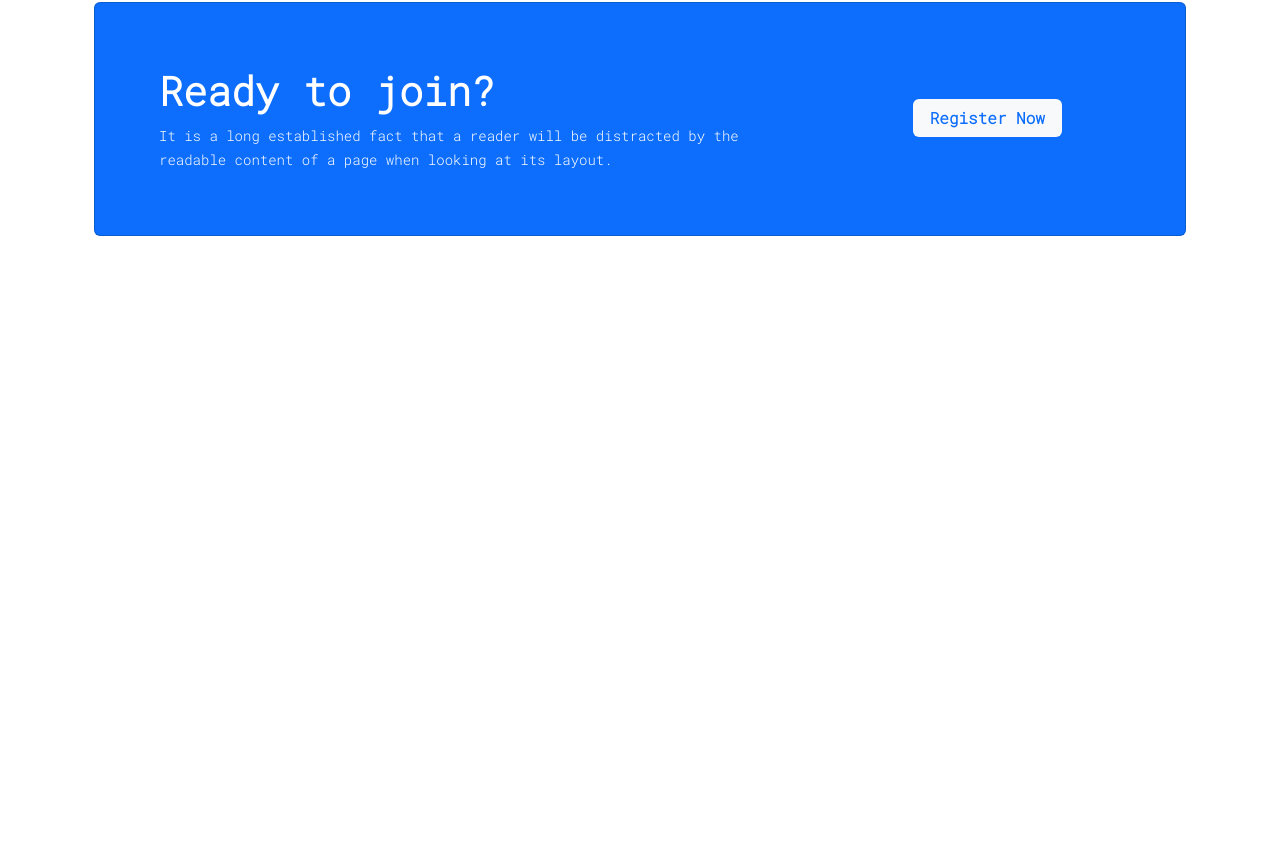
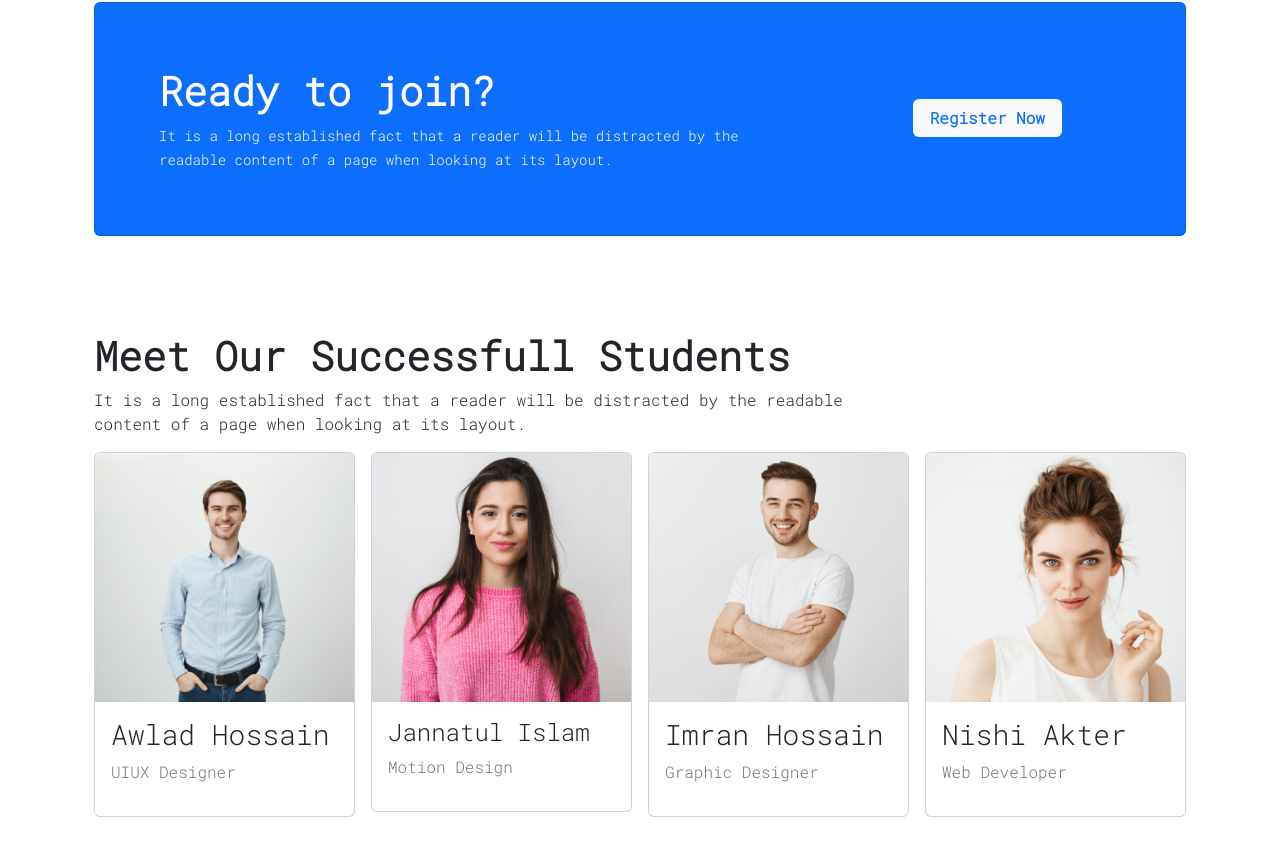
Before and after one commit to Asif2125/assignment-3, a plain HTML site: page index.html in a window 1280 px wide. Shown: the part 2371-3239 px from the top of the page. Before the commit the page ends 2703 px from the top, so only its background shows below. Drawn offline with nearby package versions, Linux system fonts and the light colour scheme.

Commit message:
student added success

```diff
--- a/index.html
+++ b/index.html
@@ -309,12 +309,83 @@
                                 <a href="#" class="btn bg-light text-primary fw-bold ps-3 pe-3">Register Now</a>
                             </div>
                         </div>
-
                     </div>
                 </div>
             </div>
         </section>
         <!-- Ready to join Section end  -->
+
+        <!-- Success Student meet section start  -->
+        <section class=" mb-5 pb-5">
+            <div class="container">
+                <div>
+                    <h1 class="fw-bolder">Meet Our Successfull Students</h1>
+                    <p class="w-75">It is a long established fact that a reader will be distracted by the
+                        readable
+                        content of a page
+                        when
+                        looking at its layout.</p>
+                </div>
+                <div class="row g-3">
+                    <div class="col-lg-3 col-md-6">
+                        <div class="card">
+                            <img src="images/student/student-1.png" class="card-img-top" alt="...">
+                            <div class="card-body">
+                                <h3 class="card-text">Awlad Hossain</h3>
+                                <p class="text-secondary">UIUX Designer</p>
+                            </div>
+                        </div>
+                    </div>
+                    <div class="col-lg-3 col-md-6">
+                        <div class="card">
+                            <img src="images/student/student-2.png" class="card-img-top" alt="...">
+                            <div class="card-body">
+                                <h3 class="card-text fs-4">Jannatul Islam</h3>
+                                <p class="text-secondary">Motion Design</p>
+                            </div>
+                        </div>
+                    </div>
+                    <div class="col-lg-3 col-md-6">
+                        <div class="card">
+                            <img src="images/student/student-3.png" class="card-img-top" alt="...">
+                            <div class="card-body">
+                                <h3 class="card-text">Imran Hossain</h3>
+                                <p class="text-secondary">Graphic Designer</p>
+                            </div>
+                        </div>
+                    </div>
+                    <div class="col-lg-3 col-md-6">
+                        <div class="card">
+                            <img src="images/student/student-4.png" class="card-img-top" alt="...">
+                            <div class="card-body">
+                                <h3 class="card-text">Nishi Akter</h3>
+                                <p class="text-secondary">Web Developer</p>
+                            </div>
+                        </div>
+                    </div>
+                </div>
+            </div>
+        </section>
+        <!-- Success Student meet section end  -->
+
+
+
+
+
+
+
+
+
+
+
+
+
+
+
+
+
+
+
 
 
 
```
